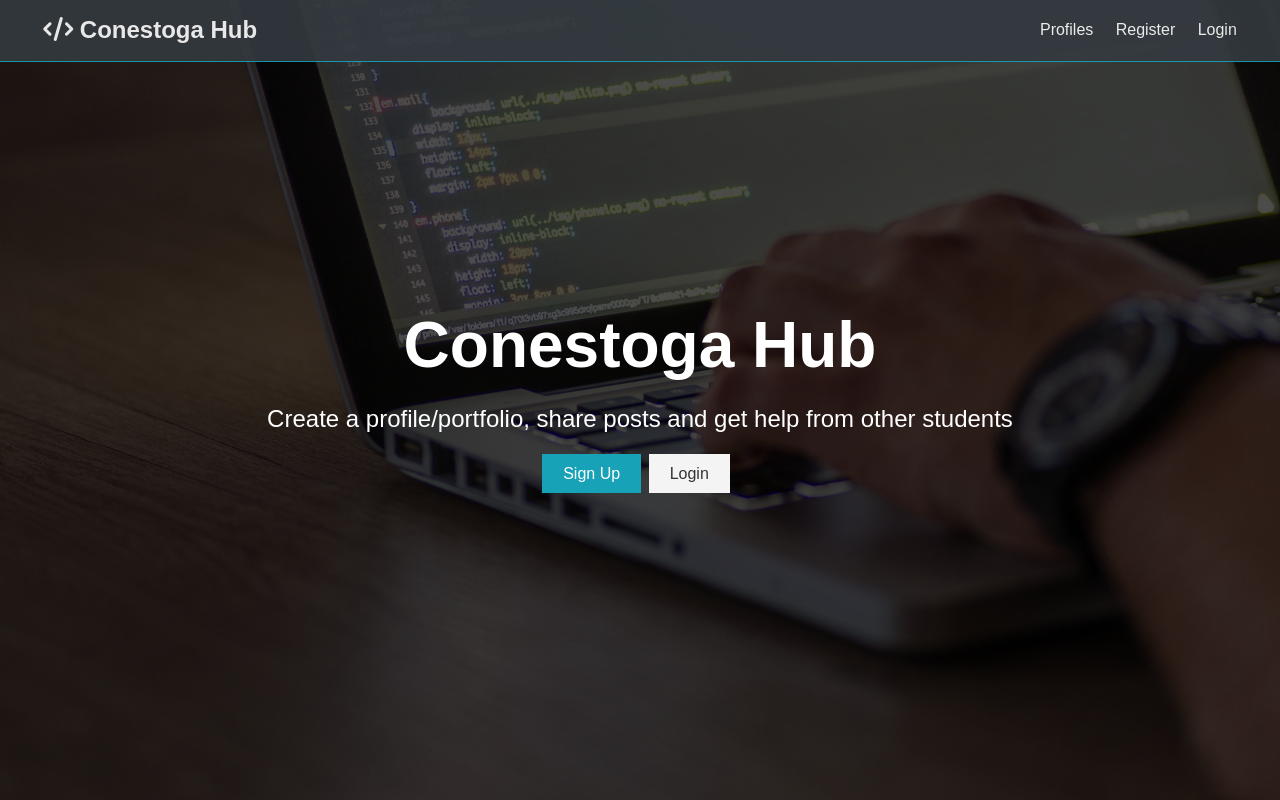
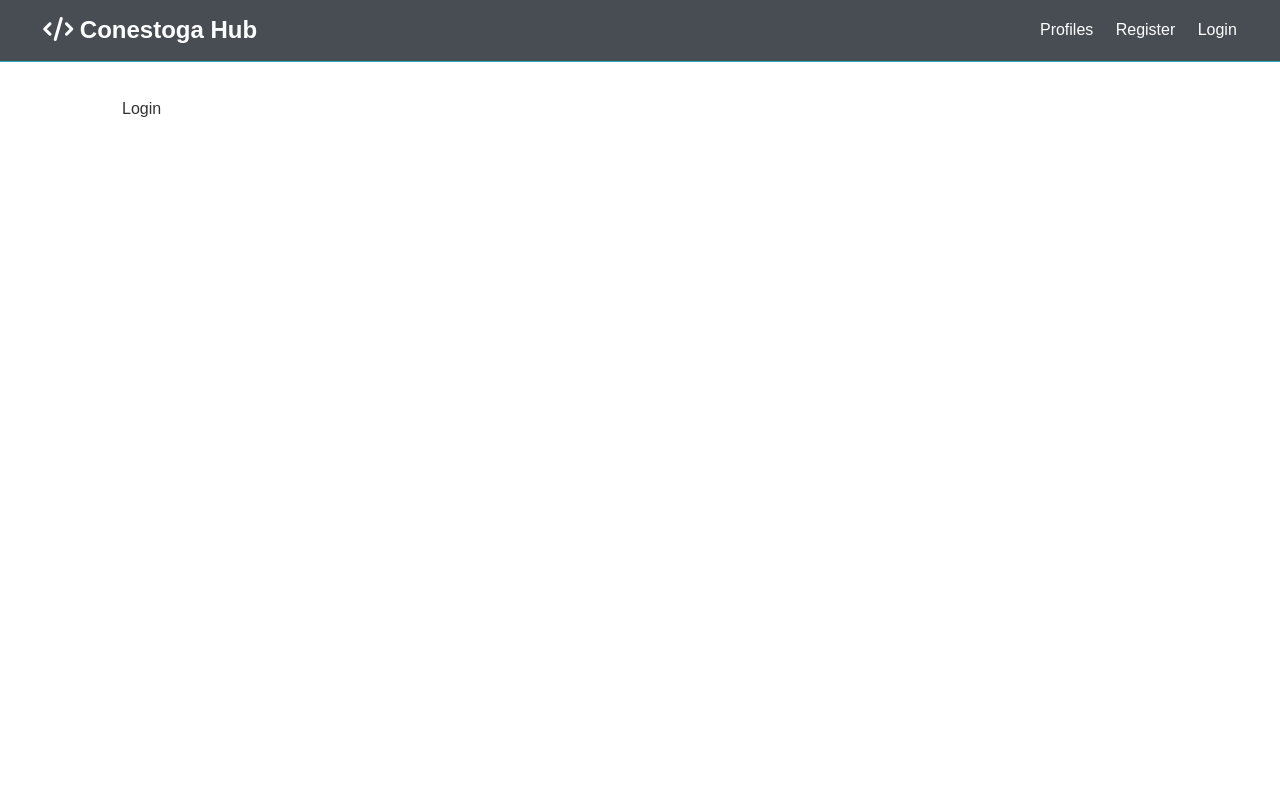
Before and after one commit to EastonMaple/Capstone_ConestogaHub, a React (Create React App) app in the folder client/: page /login in a window 1280 px wide. Built offline with nearby package versions, Linux system fonts and the light colour scheme.

Commit message:
react v6 is a paaaaaain in the ass

```diff
--- a/client/src/App.js
+++ b/client/src/App.js
@@ -1,14 +1,23 @@
-import React, { Fragment } from 'react';
-import { Navbar } from './components/layout/Navbar';
-import { Landing } from './components/layout/Landing';
+import React from 'react';
+import { BrowserRouter as Router, Route, Routes } from 'react-router-dom';
+
+import Navbar from './components/layout/Navbar';
+import Landing from './components/layout/Landing';
+import Register from './components/auth/Register';
+import Login from './components/auth/Login';
+
 import './App.css';
 
 const App = () => {
   return (
-    <Fragment>
+    <Router>
       <Navbar />
-      <Landing />
-    </Fragment>
+        <Routes>
+          <Route path="/" element={<Landing />} />
+          <Route path="register" element={<Register />} />
+          <Route path="login" element={<Login />} />
+        </Routes>
+    </Router>
   );
 };
 
--- /dev/null
+++ b/client/src/components/auth/Login.js
@@ -0,0 +1,11 @@
+import React from 'react';
+
+const Login = () => {
+  return (
+    <section className='container'>
+      <div>Login</div>
+    </section>
+  );
+};
+
+export default Login;
--- /dev/null
+++ b/client/src/components/auth/Register.js
@@ -0,0 +1,11 @@
+import React from 'react';
+
+const Register = () => {
+  return (
+    <section className='container'>
+      <div>Register</div>
+    </section>
+  );
+};
+
+export default Register;
--- a/client/src/components/layout/Landing.js
+++ b/client/src/components/layout/Landing.js
@@ -1,21 +1,28 @@
-import React from 'react'
+import React from 'react';
+import { Link } from 'react-router-dom';
 
-export const Landing = () => {
+const Landing = () => {
   return (
-    <section className="landing">
-      <div className="dark-overlay">
-        <div className="landing-inner">
-          <h1 className="x-large">Conestoga Hub</h1>
-          <p className="lead">
-            Create a profile/portfolio, share posts and get help from
-            other students
+    <section className='landing'>
+      <div className='dark-overlay'>
+        <div className='landing-inner'>
+          <h1 className='x-large'>Conestoga Hub</h1>
+          <p className='lead'>
+            Create a profile/portfolio, share posts and get help from other
+            students
           </p>
-          <div className="buttons">
-            <a href="register.html" className="btn btn-primary">Sign Up</a>
-            <a href="login.html" className="btn btn-light">Login</a>
+          <div className='buttons'>
+            <Link to='register' className='btn btn-primary'>
+              Sign Up
+            </Link>
+            <Link to='login' className='btn btn-light'>
+              Login
+            </Link>
           </div>
         </div>
       </div>
     </section>
-  )
-}
+  );
+};
+
+export default Landing;
--- a/client/src/components/layout/Navbar.js
+++ b/client/src/components/layout/Navbar.js
@@ -1,24 +1,27 @@
 import React from 'react';
+import { Link, Navigate } from 'react-router-dom';
 
-export const Navbar = () => {
+const Navbar = () => {
   return (
     <nav className='navbar bg-dark'>
       <h1>
-        <a href='index.html'>
-          <i className='fas fa-code'></i> Conestoga Hub
-        </a>
+        <Link to='/'>
+          <i className='fas fa-code' /> Conestoga Hub
+        </Link>
       </h1>
       <ul>
         <li>
-          <a href='profiles.html'>Profiles</a>
+          <Link to='/'>Profiles</Link>
         </li>
         <li>
-          <a href='register.html'>Register</a>
+          <Link to='/register'>Register</Link>
         </li>
         <li>
-          <a href='login.html'>Login</a>
+          <Link to='/login'>Login</Link>
         </li>
       </ul>
     </nav>
   );
 };
+
+export default Navbar;
```
